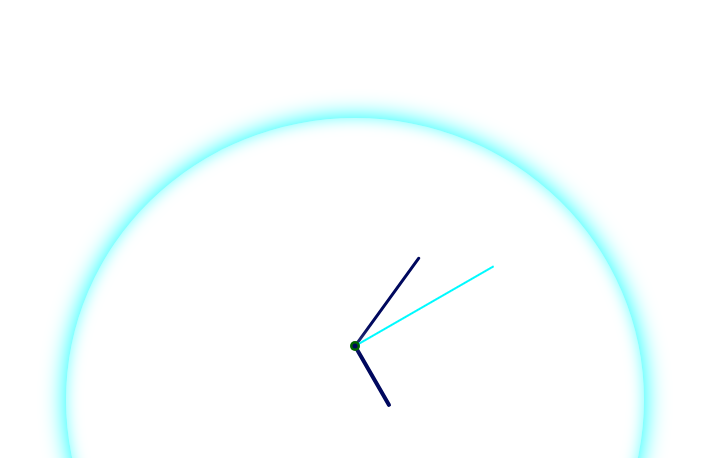
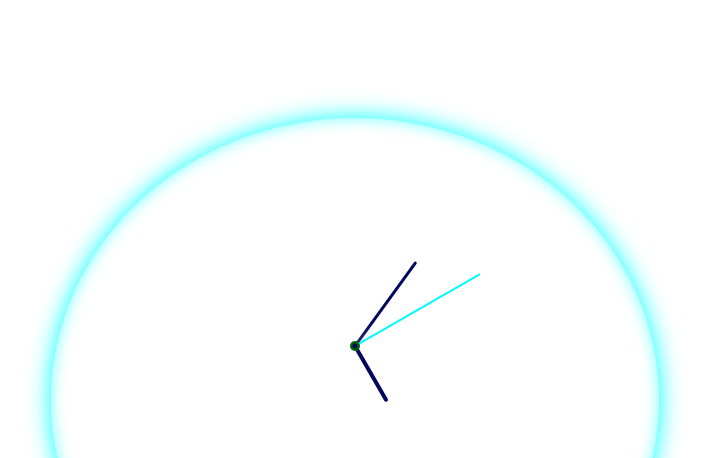
Before and after one commit to Tveerababu/Radial-Clock, a plain HTML site: page index.html in a window 1280 px wide. Shown: the top 458 px of the page, without its empty margins (285-994 px from the left). Drawn offline with Linux system fonts and the light colour scheme.

Commit message:
Update style.css

```diff
--- a/style.css
+++ b/style.css
@@ -64,7 +64,7 @@ body {
 
 .clock {
   position: relative;
-  width: 220px;
+  width: 250px;
   height: 200px;
 }
 
@@ -81,21 +81,21 @@ body {
 
 .needle.hour {
   transform: translate(-50%, -100%) rotate(0deg);
-  height:35%;
+  height:32%;
   width:4px;
   border-radius: 3px;
 }
 
 .needle.minute {
   transform: translate(-50%, -100%) rotate(0deg);
-  height: 55%;
+  height: 52%;
   width:3px;
   border-radius: 2px;
 }
 
 .needle.second {
   transform: translate(-50%, -100%) rotate(0deg);
-  height: 80%;
+  height: 72%;
   width:2px;
   background-color: #00FAFF;
   box-shadow:0 0 10px white;
```
